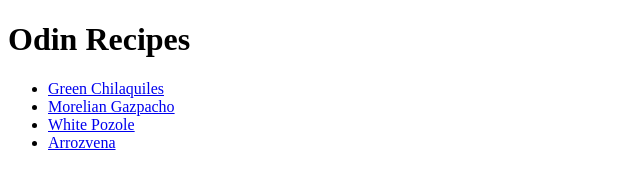
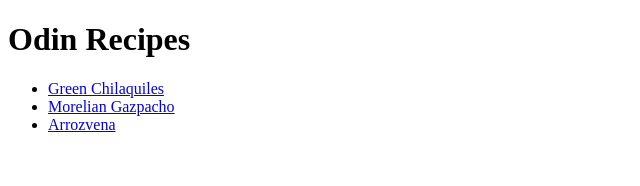
Before and after one commit to gritdiv/odin_recipes, a plain HTML site: page index.html in a window 1280 px wide. Shown: the whole page, without its empty margins (0-640 px from the left). Drawn offline with Linux system fonts and the light colour scheme.

Commit message:
Delete white-pozole.html link

```diff
--- a/index.html
+++ b/index.html
@@ -9,7 +9,6 @@
         <ul>
         <li><a href="recipes/chilaquiles.html">Green Chilaquiles</a></li>
         <li><a href="recipes/morelian-gazpacho.html">Morelian Gazpacho</a></li>
-        <li><a href="recipes/white-pozole.html">White Pozole</a></li>
         <li><a href="recipes/arrozvena.html">Arrozvena</a></li>
         </ul>
     </body>
```
